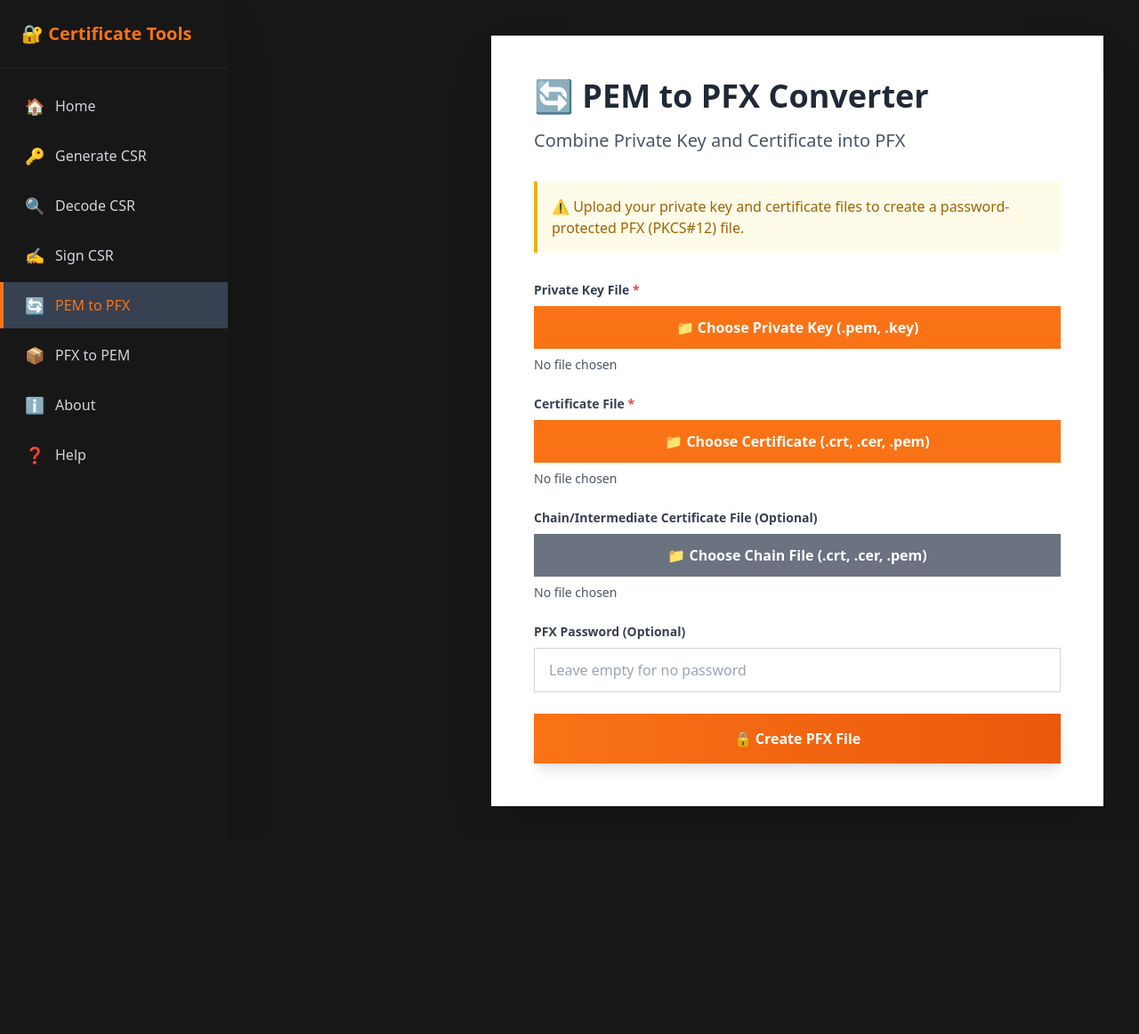
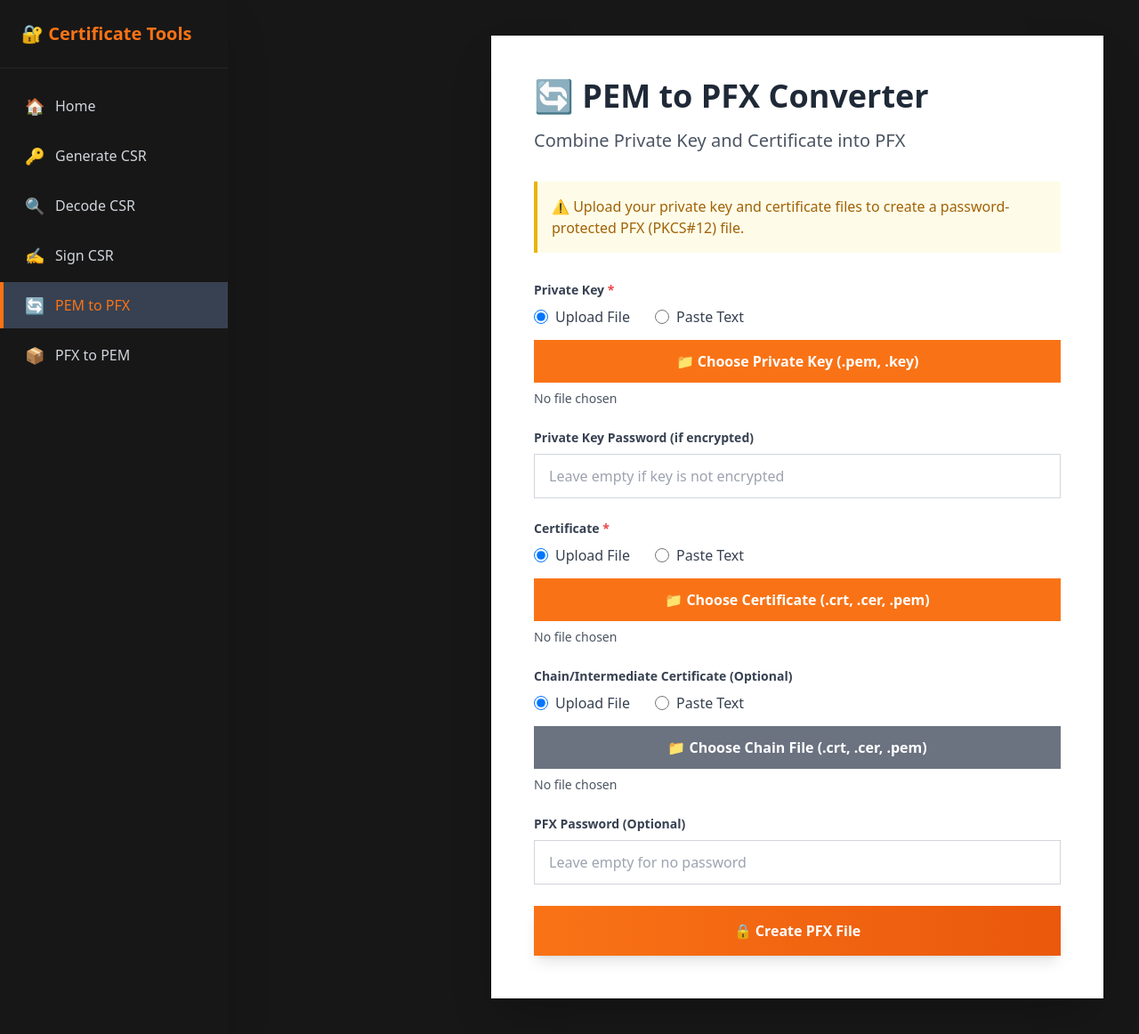
Before and after one commit to gitsoep/certificate-tools, a Flask app: page /pfx-converter in a window 1280 px wide. Shown: the whole page at 89% size. Before the commit the page ends 906 px from the top, so only its background shows below. Run offline with Flask 3, Linux system fonts and the light colour scheme.

Commit message:
PEMtoPFX

```diff
--- a/app.py
+++ b/app.py
@@ -477,41 +477,64 @@ def sign_csr():
 @app.route('/convert-to-pfx', methods=['POST'])
 def convert_to_pfx():
     try:
-        # Get uploaded files
+        # Get private key - either from file or text
         private_key_file = request.files.get('private_key')
+        private_key_text = request.form.get('private_key_text', '')
+        key_password = request.form.get('key_password', '')
+
+        if private_key_file:
+            private_key_data = private_key_file.read()
+        elif private_key_text:
+            private_key_data = private_key_text.encode('utf-8')
+        else:
+            return jsonify({'error': 'Private key (file or text) is required'}), 400
+
+        # Get certificate - either from file or text
         certificate_file = request.files.get('certificate')
+        certificate_text = request.form.get('certificate_text', '')
+
+        if certificate_file:
+            certificate_data = certificate_file.read()
+        elif certificate_text:
+            certificate_data = certificate_text.encode('utf-8')
+        else:
+            return jsonify({'error': 'Certificate (file or text) is required'}), 400
+
+        # Get chain - either from file or text (optional)
         chain_file = request.files.get('chain')
+        chain_text = request.form.get('chain_text', '')
+        chain_data = None
+
+        if chain_file:
+            chain_data = chain_file.read()
+        elif chain_text:
+            chain_data = chain_text.encode('utf-8')
+
+        # PFX password
         password = request.form.get('password', '')
 
-        if not private_key_file or not certificate_file:
-            return jsonify({'error': 'Both private key and certificate files are required'}), 400
-
-        # Read the files
-        private_key_data = private_key_file.read()
-        certificate_data = certificate_file.read()
-
-        # Load the private key
+        # Load the private key (with optional password)
         try:
+            key_pwd = key_password.encode('utf-8') if key_password else None
             private_key = serialization.load_pem_private_key(
                 private_key_data,
-                password=None,
+                password=key_pwd,
                 backend=default_backend()
             )
         except Exception as e:
-            return jsonify({'error': f'Invalid private key file: {str(e)}'}), 400
+            return jsonify({'error': f'Invalid private key or wrong password: {str(e)}'}), 400
 
         # Load the certificate
         try:
             certificate = x509.load_pem_x509_certificate(certificate_data, default_backend())
         except Exception as e:
-            return jsonify({'error': f'Invalid certificate file: {str(e)}'}), 400
+            return jsonify({'error': f'Invalid certificate: {str(e)}'}), 400
 
         # Load chain certificates if provided
         chain_certs = None
-        if chain_file:
+        if chain_data:
             try:
-                chain_data = chain_file.read()
-                # Try to load multiple certificates from the chain file
+                # Try to load multiple certificates from the chain data
                 chain_certs = []
                 # Split on BEGIN CERTIFICATE to handle multiple certs in one file
                 import re
@@ -525,7 +548,7 @@ def convert_to_pfx():
                     # Try as single certificate
                     chain_certs = [x509.load_pem_x509_certificate(chain_data, default_backend())]
             except Exception as e:
-                return jsonify({'error': f'Invalid chain file: {str(e)}'}), 400
+                return jsonify({'error': f'Invalid chain certificate: {str(e)}'}), 400
 
         # Create PFX (PKCS12)
         pfx_password = password.encode('utf-8') if password else b''
--- a/templates/pfx_converter.html
+++ b/templates/pfx_converter.html
@@ -24,35 +24,80 @@
 
         <form id="pfxForm" enctype="multipart/form-data" class="space-y-6">
             <div>
-                <label for="private_key" class="block text-sm font-semibold text-gray-700 mb-2">Private Key File <span class="text-red-500">*</span></label>
-                <div class="flex flex-col space-y-2">
-                        <label for="private_key" class="inline-block bg-orange-500 hover:bg-orange-600 text-white font-semibold py-3 px-6 cursor-pointer text-center transition-colors">
+                <label class="block text-sm font-semibold text-gray-700 mb-2">Private Key <span class="text-red-500">*</span></label>
+                <div class="mb-3">
+                    <label class="inline-flex items-center mr-6">
+                        <input type="radio" name="key_input_method" value="file" checked onchange="toggleInputMethod('key')" class="form-radio h-4 w-4 text-orange-600">
+                        <span class="ml-2 text-gray-700">Upload File</span>
+                    </label>
+                    <label class="inline-flex items-center">
+                        <input type="radio" name="key_input_method" value="paste" onchange="toggleInputMethod('key')" class="form-radio h-4 w-4 text-orange-600">
+                        <span class="ml-2 text-gray-700">Paste Text</span>
+                    </label>
+                </div>
+                <div id="key_file_input" class="flex flex-col space-y-2">
+                    <label for="private_key" class="inline-block bg-orange-500 hover:bg-orange-600 text-white font-semibold py-3 px-6 cursor-pointer text-center transition-colors">
                         📁 Choose Private Key (.pem, .key)
                     </label>
-                    <input type="file" id="private_key" name="private_key" accept=".pem,.key" required onchange="updateFileName(this, 'keyFileName')" class="hidden">
+                    <input type="file" id="private_key" name="private_key" accept=".pem,.key" onchange="updateFileName(this, 'keyFileName')" class="hidden">
                     <span class="text-sm text-gray-600" id="keyFileName">No file chosen</span>
+                </div>
+                <div id="key_text_input" class="hidden">
+                    <textarea name="private_key_text" rows="8" placeholder="Paste your private key in PEM format here..." class="w-full px-4 py-3 border border-gray-300 focus:ring-2 focus:ring-orange-500 focus:border-transparent outline-none transition font-mono text-sm"></textarea>
                 </div>
             </div>
 
             <div>
-                <label for="certificate" class="block text-sm font-semibold text-gray-700 mb-2">Certificate File <span class="text-red-500">*</span></label>
-                <div class="flex flex-col space-y-2">
-                        <label for="certificate" class="inline-block bg-orange-500 hover:bg-orange-600 text-white font-semibold py-3 px-6 cursor-pointer text-center transition-colors">
+                <label for="key_password" class="block text-sm font-semibold text-gray-700 mb-2">Private Key Password (if encrypted)</label>
+                <input type="password" id="key_password" name="key_password" placeholder="Leave empty if key is not encrypted"
+                       class="w-full px-4 py-3 border border-gray-300 focus:ring-2 focus:ring-orange-500 focus:border-transparent outline-none transition">
+            </div>
+
+            <div>
+                <label class="block text-sm font-semibold text-gray-700 mb-2">Certificate <span class="text-red-500">*</span></label>
+                <div class="mb-3">
+                    <label class="inline-flex items-center mr-6">
+                        <input type="radio" name="cert_input_method" value="file" checked onchange="toggleInputMethod('cert')" class="form-radio h-4 w-4 text-orange-600">
+                        <span class="ml-2 text-gray-700">Upload File</span>
+                    </label>
+                    <label class="inline-flex items-center">
+                        <input type="radio" name="cert_input_method" value="paste" onchange="toggleInputMethod('cert')" class="form-radio h-4 w-4 text-orange-600">
+                        <span class="ml-2 text-gray-700">Paste Text</span>
+                    </label>
+                </div>
+                <div id="cert_file_input" class="flex flex-col space-y-2">
+                    <label for="certificate" class="inline-block bg-orange-500 hover:bg-orange-600 text-white font-semibold py-3 px-6 cursor-pointer text-center transition-colors">
                         📁 Choose Certificate (.crt, .cer, .pem)
                     </label>
-                    <input type="file" id="certificate" name="certificate" accept=".crt,.cer,.pem" required onchange="updateFileName(this, 'certFileName')" class="hidden">
+                    <input type="file" id="certificate" name="certificate" accept=".crt,.cer,.pem" onchange="updateFileName(this, 'certFileName')" class="hidden">
                     <span class="text-sm text-gray-600" id="certFileName">No file chosen</span>
+                </div>
+                <div id="cert_text_input" class="hidden">
+                    <textarea name="certificate_text" rows="12" placeholder="Paste your certificate in PEM format here..." class="w-full px-4 py-3 border border-gray-300 focus:ring-2 focus:ring-orange-500 focus:border-transparent outline-none transition font-mono text-sm"></textarea>
                 </div>
             </div>
 
             <div>
-                <label for="chain" class="block text-sm font-semibold text-gray-700 mb-2">Chain/Intermediate Certificate File (Optional)</label>
-                <div class="flex flex-col space-y-2">
+                <label class="block text-sm font-semibold text-gray-700 mb-2">Chain/Intermediate Certificate (Optional)</label>
+                <div class="mb-3">
+                    <label class="inline-flex items-center mr-6">
+                        <input type="radio" name="chain_input_method" value="file" checked onchange="toggleInputMethod('chain')" class="form-radio h-4 w-4 text-orange-600">
+                        <span class="ml-2 text-gray-700">Upload File</span>
+                    </label>
+                    <label class="inline-flex items-center">
+                        <input type="radio" name="chain_input_method" value="paste" onchange="toggleInputMethod('chain')" class="form-radio h-4 w-4 text-orange-600">
+                        <span class="ml-2 text-gray-700">Paste Text</span>
+                    </label>
+                </div>
+                <div id="chain_file_input" class="flex flex-col space-y-2">
                     <label for="chain" class="inline-block bg-gray-500 hover:bg-gray-600 text-white font-semibold py-3 px-6 cursor-pointer text-center transition-colors">
                         📁 Choose Chain File (.crt, .cer, .pem)
                     </label>
                     <input type="file" id="chain" name="chain" accept=".crt,.cer,.pem" onchange="updateFileName(this, 'chainFileName')" class="hidden">
                     <span class="text-sm text-gray-600" id="chainFileName">No file chosen</span>
+                </div>
+                <div id="chain_text_input" class="hidden">
+                    <textarea name="chain_text" rows="8" placeholder="Paste your chain/intermediate certificate(s) in PEM format here..." class="w-full px-4 py-3 border border-gray-300 focus:ring-2 focus:ring-orange-500 focus:border-transparent outline-none transition font-mono text-sm"></textarea>
                 </div>
             </div>
 
@@ -70,6 +115,20 @@
     </div>
 
     <script>
+        function toggleInputMethod(type) {
+            const fileInput = document.getElementById(type + '_file_input');
+            const textInput = document.getElementById(type + '_text_input');
+            const method = document.querySelector('input[name="' + type + '_input_method"]:checked').value;
+
+            if (method === 'file') {
+                fileInput.classList.remove('hidden');
+                textInput.classList.add('hidden');
+            } else {
+                fileInput.classList.add('hidden');
+                textInput.classList.remove('hidden');
+            }
+        }
+
         function updateFileName(input, spanId) {
             const span = document.getElementById(spanId);
             if (input.files.length > 0) {
--- a/templates/sidebar.html
+++ b/templates/sidebar.html
@@ -12,8 +12,6 @@
             <li><a href="/csr-signer" class="flex items-center px-6 py-3 text-gray-300 hover:bg-gray-700 hover:text-white transition-colors border-l-4 {% if active_page == 'csr-signer' %}bg-gray-700 text-orange-500 border-orange-500{% else %}border-transparent{% endif %}"><span class="text-lg mr-3">✍️</span>Sign CSR</a></li>
             <li><a href="/pfx-converter" class="flex items-center px-6 py-3 text-gray-300 hover:bg-gray-700 hover:text-white transition-colors border-l-4 {% if active_page == 'pfx-converter' %}bg-gray-700 text-orange-500 border-orange-500{% else %}border-transparent{% endif %}"><span class="text-lg mr-3">🔄</span>PEM to PFX</a></li>
             <li><a href="/pfx-to-pem" class="flex items-center px-6 py-3 text-gray-300 hover:bg-gray-700 hover:text-white transition-colors border-l-4 {% if active_page == 'pfx-to-pem' %}bg-gray-700 text-orange-500 border-orange-500{% else %}border-transparent{% endif %}"><span class="text-lg mr-3">📦</span>PFX to PEM</a></li>
-            <li><a href="#" onclick="showAbout(); return false;" class="flex items-center px-6 py-3 text-gray-300 hover:bg-gray-700 hover:text-white transition-colors border-l-4 border-transparent"><span class="text-lg mr-3">ℹ️</span>About</a></li>
-            <li><a href="#" onclick="showHelp(); return false;" class="flex items-center px-6 py-3 text-gray-300 hover:bg-gray-700 hover:text-white transition-colors border-l-4 border-transparent"><span class="text-lg mr-3">❓</span>Help</a></li>
         </ul>
     </nav>
 </div>
@@ -29,14 +27,6 @@
         overlay.classList.toggle('hidden');
     }
 
-    function showAbout() {
-        alert('Certificate Tools v1.0\n\nA comprehensive suite of tools for managing SSL/TLS certificates and Certificate Signing Requests.');
-    }
-
-    function showHelp() {
-        alert('Certificate Tools Help\n\n🔑 Generate CSR: Create a new Certificate Signing Request and private key\n\n🔍 Decode CSR: View and analyze the contents of a CSR\n\n✍️ Sign CSR: Sign a CSR with your CA certificate (for internal CA use)\n\n🔄 PEM to PFX: Convert PEM format certificates to PFX format\n\n📦 PFX to PEM: Extract certificates and keys from PFX files\n\nFor more information, read the home page guide.');
-    }
-
     // Close sidebar when clicking outside on mobile
     document.addEventListener('click', function(event) {
         const sidebar = document.getElementById('sidebar');
```
Also changed, not shown: 1 other file.
